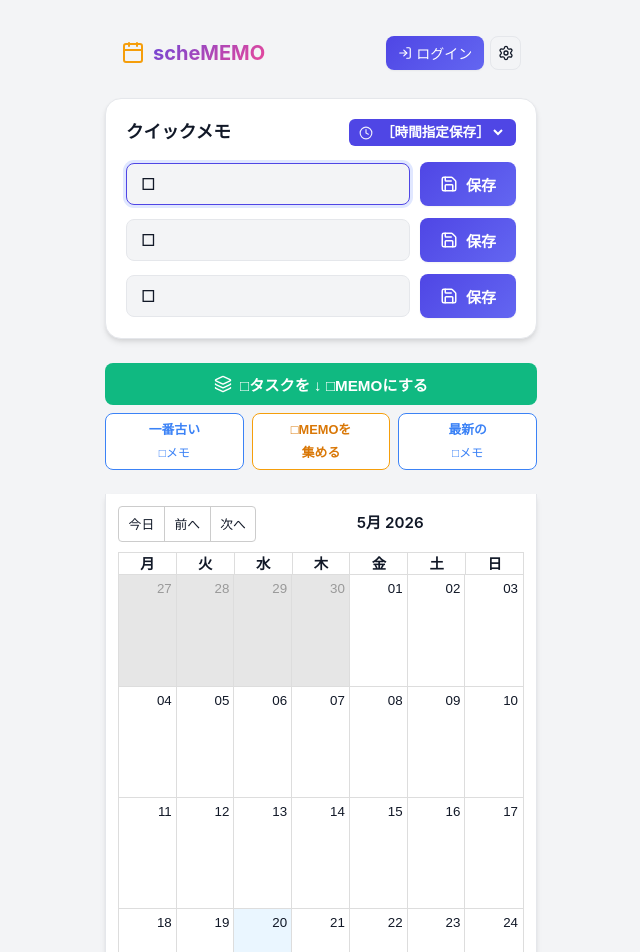
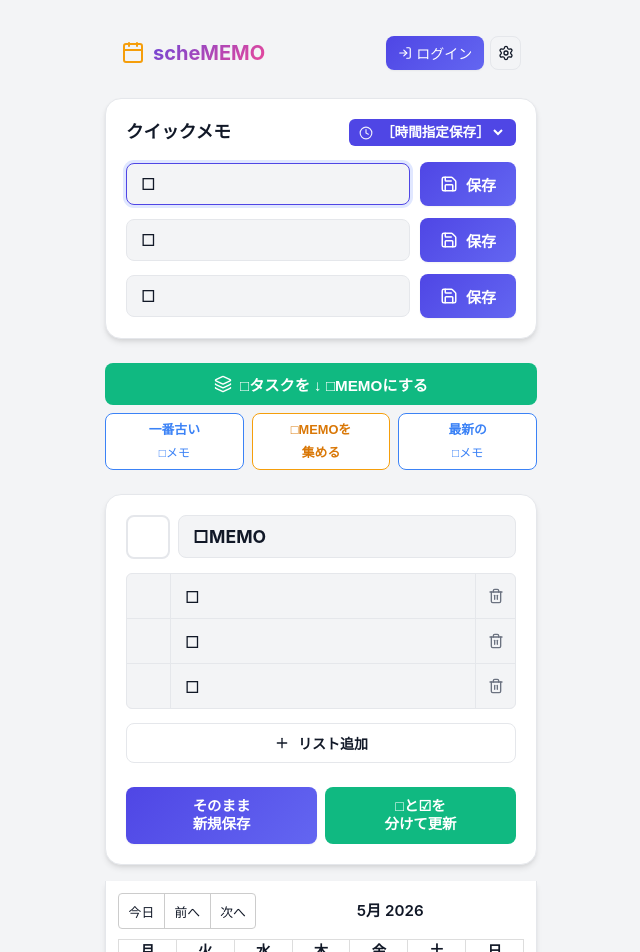
Before and after one commit to itokenlaw-rgb/scheMEMO, a React (Vite) app: page / in a window 1280 px wide. Shown: the top 952 px of the page, without its empty margins (319-959 px from the left). Built offline with nearby package versions, Linux system fonts and the light colour scheme.

Commit message:
singleEditer

```diff
--- a/index.html
+++ b/index.html
@@ -1,9 +1,8 @@
 <!doctype html>
-<html lang="en">
-  <head>
+<html lang="ja" class="notranslate" translate="no"> <head>
     <meta charset="UTF-8" />
     <link rel="icon" type="image/svg+xml" href="/favicon.svg" />
-    <meta name="viewport" content="width=device-width, initial-scale=1.0" />
+    <meta name="google" content="notranslate" /> <meta name="viewport" content="width=device-width, initial-scale=1.0" />
     <title>schememo</title>
   </head>
   <body>
--- a/src/components/BatchEditor.tsx
+++ b/src/components/BatchEditor.tsx
@@ -2,6 +2,7 @@
 import React, { useState, useEffect, useRef } from 'react';
 import type { CalendarEvent, TimeOption, BatchItem } from '../types';
 import { stringifyBatchMemo } from '../utils/calendarUtils';
+import { loadSettings } from '../types/settings';
 import { Check, Plus, Trash2 } from 'lucide-react';
 import clsx from 'clsx';
 
@@ -10,18 +11,10 @@ interface BatchEditorProps {
   onCarryOver: (items: BatchItem[], timeOption: TimeOption) => void;
   initialEvent: CalendarEvent | null;
   onClose: () => void;
-  onDeleteCheckedTasks?: () => void; // 追加
-  onDeleteCheckedMemos?: () => void; // 追加
 }
 
-export const BatchEditor: React.FC<BatchEditorProps> = ({
-  onSave,
-  onCarryOver: _onCarryOver,
-  initialEvent,
-  onClose,
-  onDeleteCheckedTasks, // 追加
-  onDeleteCheckedMemos  // 追加
-}) => {
+// 【修正】使われていない onCarryOver の前にアンダースコア（_）を付与して、コンパイルエラーを回避します
+export const BatchEditor: React.FC<BatchEditorProps> = ({ onSave, onCarryOver: _onCarryOver, initialEvent, onClose }) => {
   const [items, setItems] = useState<BatchItem[]>([]);
   const [memoTitle, setMemoTitle] = useState('□MEMO');
   const [isTitleChecked, setIsTitleChecked] = useState(false);
@@ -31,62 +24,216 @@ export const BatchEditor: React.FC<BatchEditorProps> = ({
   useEffect(() => {
     if (initialEvent) {
       topRef.current?.scrollIntoView({ behavior: 'smooth', block: 'start' });
+    }
+
+    if (initialEvent) {
       const rawTitle = initialEvent.title.replace(/^[□☑△]\s*/, '').trim();
-      const hasMemo = initialEvent.title.includes('MEMO');
-      setMemoTitle(hasMemo ? '□MEMO' : rawTitle || '□MEMO');
-      setIsTitleChecked(initialEvent.title.startsWith('☑'));
+      const hasMemo = initialEvent.title.toUpperCase().includes('MEMO') || initialEvent.isBatch;
 
-      if (initialEvent.memo) {
-        const lines = initialEvent.memo.split('\n');
-        const parsed: BatchItem[] = lines
-          .filter(line => line.trim().length > 0)
-          .map((line, idx) => {
-            const checked = line.startsWith('☑');
-            const text = line.replace(/^[□☑]\s*/, '').trim();
+      if (hasMemo) {
+        setMemoTitle(initialEvent.title);
+        setIsTitleChecked(/^☑/.test(initialEvent.title));
+      } else if (initialEvent.title.startsWith('□') || initialEvent.title.startsWith('☑')) {
+        setMemoTitle(initialEvent.title);
+        setIsTitleChecked(/^☑/.test(initialEvent.title));
+      } else {
+        setMemoTitle(`□ ${rawTitle}`);
+        setIsTitleChecked(false);
+      }
+
+      const memo = initialEvent.memo ?? '';
+      const lines = memo.split('\n').map((l: string) => l.trim()).filter((l: string) => l !== '');
+
+      if (lines.length > 0) {
+        const extractedItems: BatchItem[] = lines.map((line: string, i: number) => {
+          const checked = /^☑/.test(line);
+          const cleanText = line.replace(/^[□☑△]\s*/, '').trim();
+
           return {
-              id: `init-${idx}-${Date.now()}`,
-              text,
+            id: `item-${Date.now()}-${i}`,
+            text: `${checked ? '☑' : '□'}　${cleanText}`,
             checked,
-              originalEventId: initialEvent.id
           };
         });
-        setItems(parsed);
+
+        if (extractedItems.length >= 3) {
+          const emptyItems: BatchItem[] = Array(3).fill(null).map((_: null, i: number) => ({
+            id: `item-${Date.now()}-empty-${i}`,
+            text: '□　',
+            checked: false,
+          }));
+          setItems([...extractedItems, ...emptyItems]);
         } else {
-        setItems([]);
+          const deficit = 3 - extractedItems.length;
+          const emptyItems: BatchItem[] = Array(deficit).fill(null).map((_: null, i: number) => ({
+            id: `item-${Date.now()}-empty-${i}`,
+            text: '□　',
+            checked: false,
+          }));
+          setItems([...extractedItems, ...emptyItems]);
         }
       } else {
-      setItems([]);
+        setItems([
+          { id: `item-1`, text: '□　', checked: false },
+          { id: `item-2`, text: '□　', checked: false },
+          { id: `item-3`, text: '□　', checked: false },
+        ]);
+      }
+    } else {
       setMemoTitle('□MEMO');
       setIsTitleChecked(false);
+      setItems([
+        { id: `item-1`, text: '□　', checked: false },
+        { id: `item-2`, text: '□　', checked: false },
+        { id: `item-3`, text: '□　', checked: false },
+      ]);
     }
   }, [initialEvent]);
 
-  if (!initialEvent) return null;
+  const toggleTitleCheck = () => {
+    const nextChecked = !isTitleChecked;
+    setIsTitleChecked(nextChecked);
+
+    const cleanTitle = memoTitle.replace(/^[□☑△]\s*/, '').trim();
+    setMemoTitle(`${nextChecked ? '☑' : '□'} ${cleanTitle}`);
+
+    setItems(items.map(item => {
+      const cleanText = item.text.replace(/^[□☑\s]*/, '').trim();
+      if (cleanText === '') return item;
+
+      return {
+        ...item,
+        checked: nextChecked,
+        text: `${nextChecked ? '☑' : '□'}　${cleanText}`
+      };
+    }));
+  };
+
+  const handleTextChange = (id: string, text: string) => {
+    setItems(items.map(item => item.id === id ? { ...item, text } : item));
+  };
 
   const toggleCheck = (id: string) => {
-    setItems(prev => prev.map(item => item.id === id ? { ...item, checked: !item.checked } : item));
+    setItems(items.map(item => {
+      if (item.id === id) {
+        const nextChecked = !item.checked;
+        const cleanText = item.text.replace(/^[□☑\s]*/, '').trim();
+        return {
+          ...item,
+          checked: nextChecked,
+          text: `${nextChecked ? '☑' : '□'}　${cleanText}`
+        };
+      }
+      return item;
+    }));
   };
 
-  const updateText = (id: string, text: string) => {
-    setItems(prev => prev.map(item => item.id === id ? { ...item, text } : item));
+  const addSingleItem = () => {
+    const newItem = {
+      id: `item-${Date.now()}`,
+      text: '□　',
+      checked: false
+    };
+    setItems([...items, newItem]);
   };
 
   const deleteItem = (id: string) => {
-    setItems(prev => prev.filter(item => item.id !== id));
+    setItems(items.filter(item => item.id !== id));
   };
 
-  const addSingleItem = () => {
-    setItems(prev => [...prev, { id: `new-${Date.now()}-${Math.random()}`, text: '', checked: false }]);
+  const get21PMTime = (baseDate: Date = new Date()) => {
+    const hour = loadSettings().batchMemoSaveHour ?? 21;
+    const start = new Date(baseDate);
+    start.setHours(hour, 0, 0, 0);
+    const end = new Date(baseDate);
+    end.setHours(hour + 1, 0, 0, 0);
+    return { start, end };
+  };
+
+  const buildMemoString = (targetItems: BatchItem[]) => {
+    return stringifyBatchMemo(targetItems.map(i => ({
+      ...i,
+      text: `${i.checked ? '☑' : '□'} ${i.text.replace(/^[□☑\s]*/, '').trim()}`
+    })));
+  };
+
+  const handleSaveOriginalTime = () => {
+    const validItems = items.filter(item => item.text.replace(/^[□☑\s]*/, '').trim() !== '');
+    if (validItems.length === 0) return;
+
+    const start = initialEvent ? new Date(initialEvent.start) : new Date();
+    const end = initialEvent ? new Date(initialEvent.end) : new Date(Date.now() + 60 * 60 * 1000);
+
+    const memo = buildMemoString(validItems);
+
+    onSave({
+      id: initialEvent && !initialEvent.id.startsWith('evt-') ? initialEvent.id : `evt-${Date.now()}-saved`,
+      title: memoTitle,
+      start,
+      end,
+      memo,
+      status: isTitleChecked ? 'checked' : 'unchecked',
+      isBatch: true
+    }, 'save');
+
+    cleanupEditor();
+  };
+
+  const handleUpdate21PMTime = () => {
+    const validItems = items.filter(item => item.text.replace(/^[□☑\s]*/, '').trim() !== '');
+    if (validItems.length === 0) return;
+
+    const { start, end } = get21PMTime(new Date());
+    const checkedItems = validItems.filter(i => i.checked);
+    const uncheckedItems = validItems.filter(i => !i.checked);
+
+    const eventsToSave: CalendarEvent[] = [];
+
+    if (checkedItems.length > 0) {
+      eventsToSave.push({
+        id: initialEvent && isTitleChecked && !initialEvent.id.startsWith('evt-') ? initialEvent.id : `evt-${Date.now()}-chkd`,
+        title: '☑MEMO',
+        start,
+        end,
+        memo: buildMemoString(checkedItems),
+        status: 'checked',
+        isBatch: true
+      });
+    }
+
+    if (uncheckedItems.length > 0) {
+      eventsToSave.push({
+        id: initialEvent && !isTitleChecked && !initialEvent.id.startsWith('evt-') ? initialEvent.id : `evt-${Date.now()}-unchkd`,
+        title: '□MEMO',
+        start,
+        end,
+        memo: buildMemoString(uncheckedItems),
+        status: 'unchecked',
+        isBatch: true
+      });
+    }
+
+    if (eventsToSave.length > 0) {
+      onSave(eventsToSave, 'update');
+    }
+
+    cleanupEditor();
+  };
+
+  const cleanupEditor = () => {
+    setMemoTitle('□MEMO');
+    setIsTitleChecked(false);
+    onClose();
   };
 
   return (
-    <div ref={topRef} className="card batch-editor" style={{ marginTop: '1rem', border: '1px solid var(--border)' }}>
-      <div style={{ display: 'flex', justifyContent: 'space-between', alignItems: 'center', marginBottom: '1rem' }}>
-        <div style={{ display: 'flex', alignItems: 'center', gap: '0.5rem', width: '100%' }}>
+    <div ref={topRef} className="card batch-editor">
+      {/* タイトルエリア */}
+      <div className="card-title" style={{ gap: '0.5rem', display: 'flex', alignItems: 'center' }}>
         <button
-            className={clsx('checkbox-trigger', isTitleChecked && 'checked')}
-            onClick={() => setIsTitleChecked(!isTitleChecked)}
-            style={{ padding: 0, width: '24px', height: '24px', display: 'flex', alignItems: 'center', justifyContent: 'center' }}
+          className={clsx('checkbox-btn', isTitleChecked && 'checked')}
+          onClick={toggleTitleCheck}
+          style={{ flexShrink: 0 }}
         >
           {isTitleChecked && <Check size={16} />}
         </button>
@@ -94,84 +241,163 @@ export const BatchEditor: React.FC<BatchEditorProps> = ({
           type="text"
           className="text-input"
           value={memoTitle}
-            onChange={e => setMemoTitle(e.target.value)}
-            style={{ fontSize: '1.1rem', fontWeight: 'bold', border: 'none', padding: '4px', width: '100%', background: 'transparent' }}
+          onChange={(e) => setMemoTitle(e.target.value)}
+          style={{
+            fontWeight: 700,
+            fontSize: '1.1rem',
+            flex: 1,
+            textDecoration: isTitleChecked ? 'line-through' : 'none',
+            opacity: isTitleChecked ? 0.6 : 1
+          }}
         />
       </div>
-        <button className="btn btn-outline btn-sm" onClick={onClose} style={{ minWidth: '40px' }}>閉じる</button>
-      </div>
 
-      <div style={{ display: 'flex', flexDirection: 'column', gap: '0.5rem', maxHeight: '300px', overflowY: 'auto', paddingRight: '4px' }}>
-        {items.map(item => (
-          <div key={item.id} className="input-group" style={{ marginBottom: 0, gap: '0.25rem', alignItems: 'center' }}>
+      {/* 個別タスクリスト（完全エクセル風・隙間ゼロ） */}
+      <div
+        className="batch-list"
+        style={{
+          display: 'flex',
+          flexDirection: 'column',
+          gap: 0,
+          border: '1px solid var(--border)',
+          borderRadius: 'var(--radius-sm)',
+          overflow: 'hidden',
+          marginTop: '0.5rem',
+          backgroundColor: 'var(--border)'
+        }}
+      >
+        {items.map((item, index) => {
+          const hasText = item.text.replace(/^[□☑\s]*/, '').trim() !== '';
+          return (
+            <div
+              key={item.id}
+              style={{
+                margin: 0,
+                padding: 0,
+                gap: 0,
+                border: 'none',
+                borderTop: index === 0 ? 'none' : '1px solid var(--border)',
+                backgroundColor: 'var(--background)',
+                display: 'flex',
+                alignItems: 'stretch',
+                width: '100%',
+              }}
+            >
+              {/* チェックボタン */}
               <button
-              className={clsx('checkbox-trigger', item.checked && 'checked')}
+                className={clsx('checkbox-btn', item.checked && 'checked')}
                 onClick={() => toggleCheck(item.id)}
-              style={{ padding: 0, width: '22px', height: '22px', display: 'flex', alignItems: 'center', justifyContent: 'center', flexShrink: 0 }}
+                style={{
+                  flexShrink: 0,
+                  borderRadius: 0,
+                  border: 'none',
+                  borderRight: '1px solid var(--border)',
+                  margin: 0,
+                  width: '44px',
+                  height: 'auto',
+                  minWidth: '44px',
+                  minHeight: '44px',
+                  background: item.checked ? 'var(--primary)' : 'transparent',
+                }}
               >
-              {item.checked && <Check size={14} />}
+                {item.checked && <Check size={16} />}
               </button>
+
+              {/* テキスト入力欄 */}
               <input
                 type="text"
                 className="text-input"
                 value={item.text}
-              onChange={e => updateText(item.id, e.target.value)}
+                onChange={(e) => handleTextChange(item.id, e.target.value)}
+                placeholder="□　やること"
                 style={{
-                textDecoration: item.checked ? 'line-through' : 'none',
-                opacity: item.checked ? 0.5 : 1,
-                fontSize: '0.9rem',
-                padding: '6px 8px'
+                  textDecoration: (item.checked && hasText) ? 'line-through' : 'none',
+                  opacity: (item.checked && hasText) ? 0.6 : 1,
+                  borderRadius: 0,
+                  border: 'none',
+                  boxShadow: 'none',
+                  flex: 1,
+                  padding: '0.625rem 0.875rem',
+                  height: 'auto',
+                  minHeight: '44px',
+                  backgroundColor: 'var(--background)',
+                  color: 'var(--text-main)',
                 }}
               />
+
+              {/* 削除ボタン */}
               <button
-              className="btn btn-outline"
                 onClick={() => deleteItem(item.id)}
-              style={{ padding: 0, width: '34px', height: '34px', color: 'var(--text-muted)', border: 'none', background: 'transparent', display: 'flex', alignItems: 'center', minWidth: '40px', justifyContent: 'center', borderRadius: 0 }}
+                title="削除"
+                style={{
+                  background: 'transparent',
+                  border: 'none',
+                  borderLeft: '1px solid var(--border)',
+                  cursor: 'pointer',
+                  color: 'var(--text-muted)',
+                  padding: 0,
+                  margin: 0,
+                  display: 'flex',
+                  alignItems: 'center',
+                  flexShrink: 0,
+                  width: '40px',
+                  minWidth: '40px',
+                  justifyContent: 'center',
+                  borderRadius: 0,
+                  transition: 'var(--transition)',
+                }}
+                onMouseEnter={e => (e.currentTarget.style.color = 'var(--danger)')}
+                onMouseLeave={e => (e.currentTarget.style.color = 'var(--text-muted)')}
               >
                 <Trash2 size={16} />
               </button>
             </div>
-        ))}
+          );
+        })}
       </div>
 
+      {/* リスト追加ボタン */}
       <div style={{ display: 'flex', marginTop: '0.5rem', marginBottom: '0.75rem' }}>
         <button className="btn btn-outline btn-sm" onClick={addSingleItem} style={{ width: '100%' }}>
           <Plus size={16} /> リスト追加
         </button>
       </div>
 
-      {/* アクションボタンエリア */}
-      <div style={{ display: 'flex', flexDirection: 'column', gap: '0.5rem', marginTop: '1.5rem' }}>
-
-        {/* 上段：通常の保存・更新 */}
-        <div style={{ display: 'flex', gap: '0.5rem' }}>
-          <button className="btn btn-primary" onClick={() => onSave({ ...initialEvent, title: `${isTitleChecked ? '☑' : '□'} ${memoTitle}`, memo: stringifyBatchMemo(items) }, 'save')} style={{ flex: 1, minHeight: '44px' }}>
-            ☑□保存
-          </button>
-          <button className="btn btn-secondary" onClick={() => onSave({ ...initialEvent, title: `${isTitleChecked ? '☑' : '□'} ${memoTitle}`, memo: stringifyBatchMemo(items) }, 'update')} style={{ flex: 1, minHeight: '44px' }}>
-            ☑更新□
-          </button>
-        </div>
-
-        {/* 下段：【修正】ご指示通りの仕様に変更した一括削除ボタン2種 */}
-        <div style={{ display: 'flex', gap: '0.5rem' }}>
+{/* 下部アクションボタンエリア */}
+      <div style={{ display: 'flex', gap: '0.5rem', marginTop: '1.5rem', flexWrap: 'nowrap' }}>
         <button
-            className="btn btn-outline"
-            onClick={onDeleteCheckedTasks}
-            style={{ flex: 1, minHeight: '40px', borderColor: '#ef4444', color: '#ef4444', backgroundColor: '#fff5f5', fontWeight: '600', fontSize: '0.85rem' }}
+          className="btn btn-primary"
+          onClick={handleSaveOriginalTime}
+          style={{
+            flex: 1,
+            minHeight: '46px', // 2行で見切れないよう少し高さを確保
+            gap: '0.25rem',
+            lineHeight: '1.3', // 行間を詰めてスマートに
+            fontSize: '0.9rem' // 必要に応じて少し文字サイズを調整
+          }}
         >
-            <Trash2 size={14} style={{ marginRight: '2px' }} /> ☑タスクを削除
+          そのまま<br />新規保存
         </button>
 
         <button
-            className="btn btn-outline"
-            onClick={onDeleteCheckedMemos}
-            style={{ flex: 1, minHeight: '40px', borderColor: '#b91c1c', color: '#b91c1c', backgroundColor: '#fef2f2', fontWeight: '600', fontSize: '0.85rem' }}
+          className="btn btn-secondary"
+          onClick={handleUpdate21PMTime}
+          style={{
+            flex: 1,
+            minHeight: '46px', // 同様に高さを確保
+            gap: '0.25rem',
+            lineHeight: '1.3',
+            fontSize: '0.9rem'
+          }}
         >
-            <Trash2 size={14} style={{ marginRight: '2px' }} /> ☑MEMOを削除
+          □と☑を<br />分けて更新
         </button>
-        </div>
 
+        {initialEvent && (
+          <button className="btn btn-outline" onClick={onClose} style={{ minHeight: '46px', fontSize: '0.9rem' }}>
+            元に戻す
+          </button>
+        )}
       </div>
    </div>
   );
```
Lines whose indentation alone changed are shown as unchanged.
